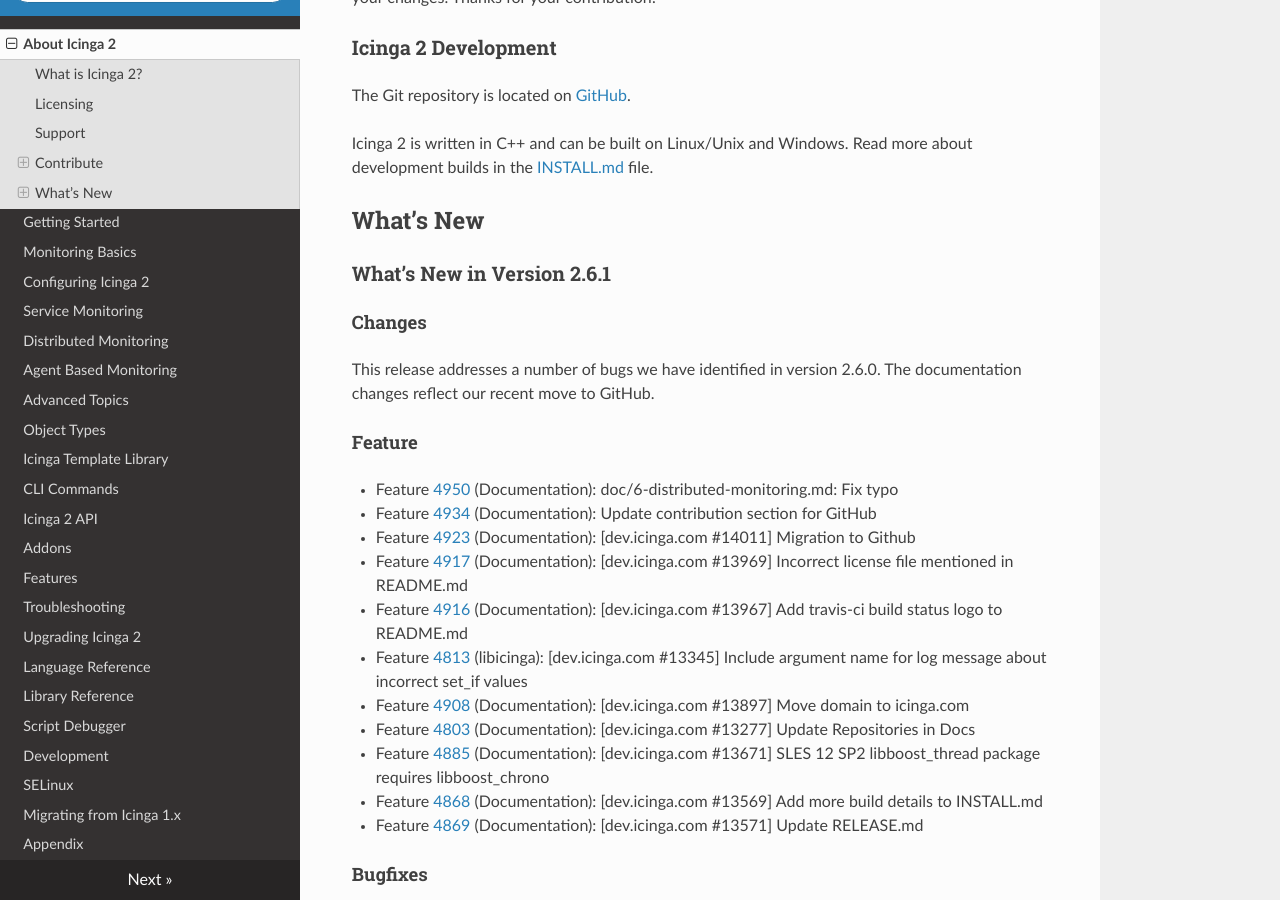
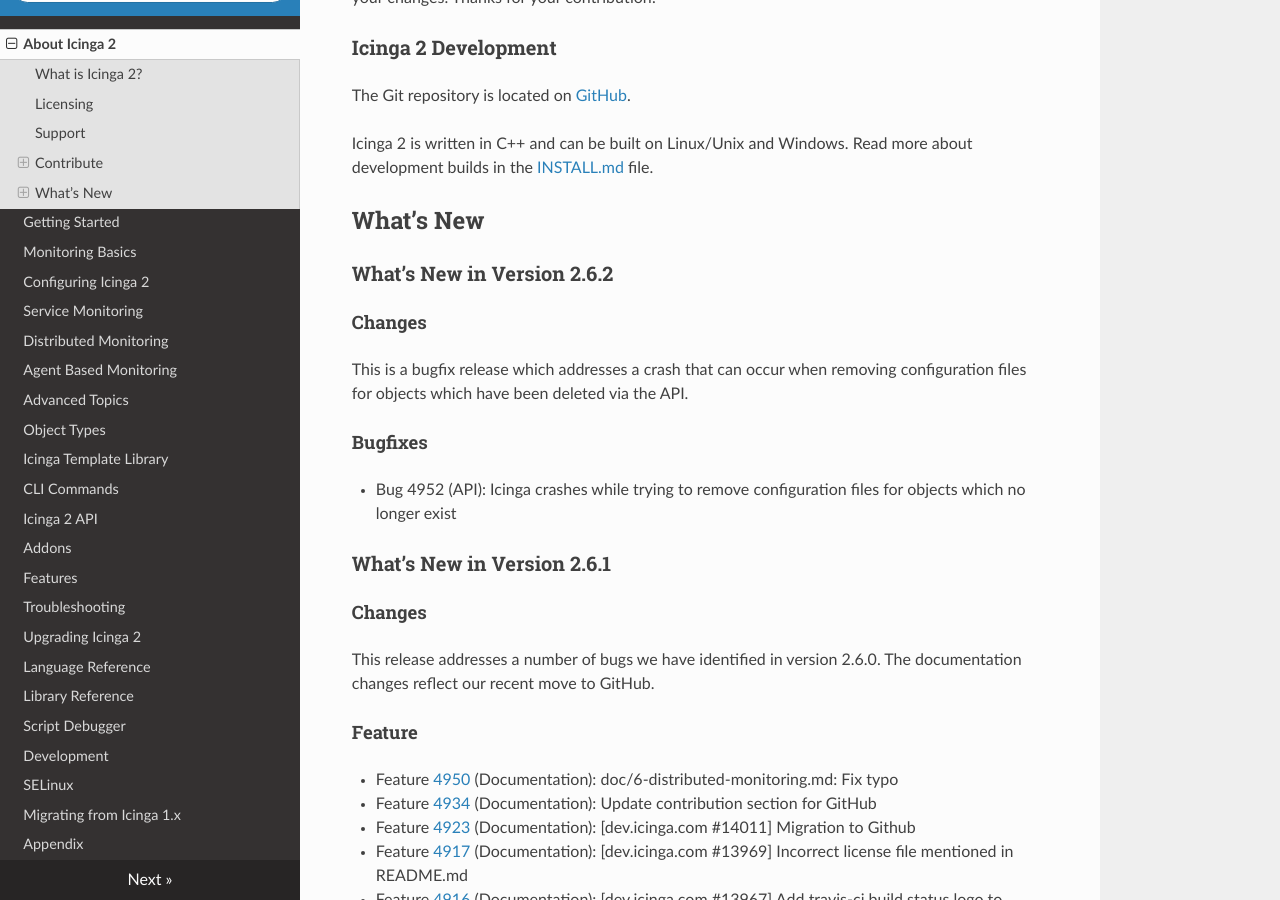
Before and after one commit to Icinga/pkg-icinga2-debian, an MkDocs documentation site: the page built from doc/1-about.md, in a window 1280 px wide and 900 px high, scrolled down 878 px. Built offline with MkDocs 1.6.1, drawn with Linux system fonts in a browser that asks for light colours; nearby versions of some CDN libraries; old or Windows-style settings are respelled for this version of MkDocs.

Commit message:
New upstream version 2.6.2

```diff
--- a/doc/1-about.md
+++ b/doc/1-about.md
@@ -43,6 +43,17 @@
 file.
 
 ## <a id="whats-new"></a> What's New
+
+### What's New in Version 2.6.2
+
+#### Changes
+
+This is a bugfix release which addresses a crash that can occur when removing
+configuration files for objects which have been deleted via the API.
+
+#### Bugfixes
+
+* Bug 4952 (API): Icinga crashes while trying to remove configuration files for objects which no longer exist
 
 ### What's New in Version 2.6.1
 
```
Also changed, not shown: RELEASE.md (+6 -33 lines), 3 other files.
